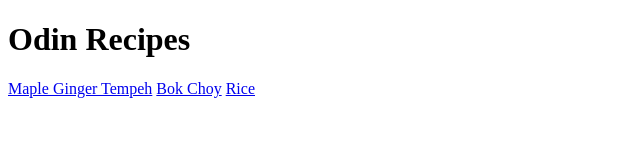
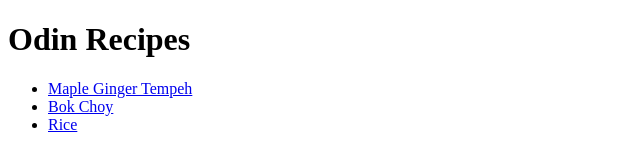
Before and after one commit to djiopp/odin-recipes, a plain HTML site: page index.html in a window 1280 px wide. Shown: the whole page, without its empty margins (0-640 px from the left). Drawn offline with Linux system fonts and the light colour scheme.

Commit message:
Make index links list elements

```diff
--- a/index.html
+++ b/index.html
@@ -9,8 +9,10 @@
 <body>
     <h1>Odin Recipes</h1>
 
-    <a href="recipes/tempeh.html">Maple Ginger Tempeh</a>
-    <a href="recipes/bokchoy.html">Bok Choy</a>
-    <a href="recipes/rice.html">Rice</a>
+    <ul>
+        <li><a href="recipes/tempeh.html">Maple Ginger Tempeh</a></li>
+        <li><a href="recipes/bokchoy.html">Bok Choy</a></li>
+        <li><a href="recipes/rice.html">Rice</a></li>
+    </ul>
 </body>
 </html>
```
